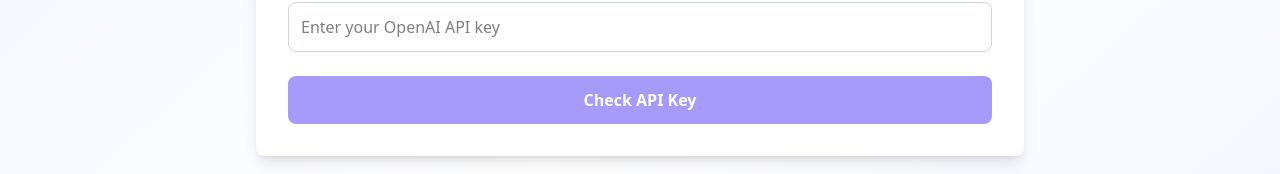
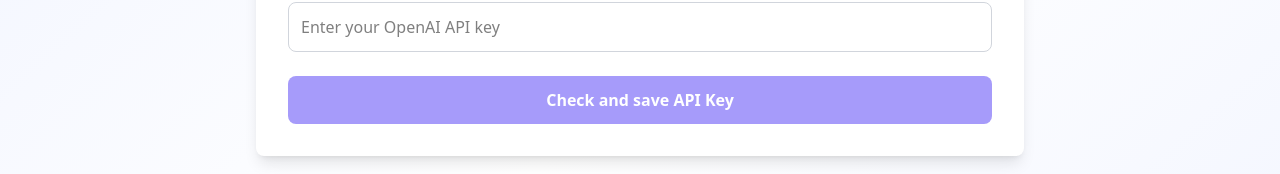
Before and after one commit to louispaulet/gpt_recommender, a React (Vite) app in the folder gpt_reco_app/: page /#/ in a window 1280 px wide. Shown: the part 506-680 px from the top of the page. Built offline with nearby package versions, Linux system fonts and the light colour scheme.

Commit message:
update api key button to convey that the key is saved when the button is clicked

```diff
--- a/gpt_reco_app/src/components/Homepage.jsx
+++ b/gpt_reco_app/src/components/Homepage.jsx
@@ -73,7 +73,7 @@ function HomepageComponent() {
         disabled={loading || !apiKey}
         className="w-full py-3 bg-indigo-600 hover:bg-indigo-700 focus:ring-4 focus:ring-indigo-300 text-white font-semibold rounded-lg disabled:opacity-50 disabled:cursor-not-allowed transition"
       >
-        {loading ? 'Checking...' : 'Check API Key'}
+        {loading ? 'Checking...' : 'Check and save API Key'}
       </button>
 
       {apiKey && (
```
